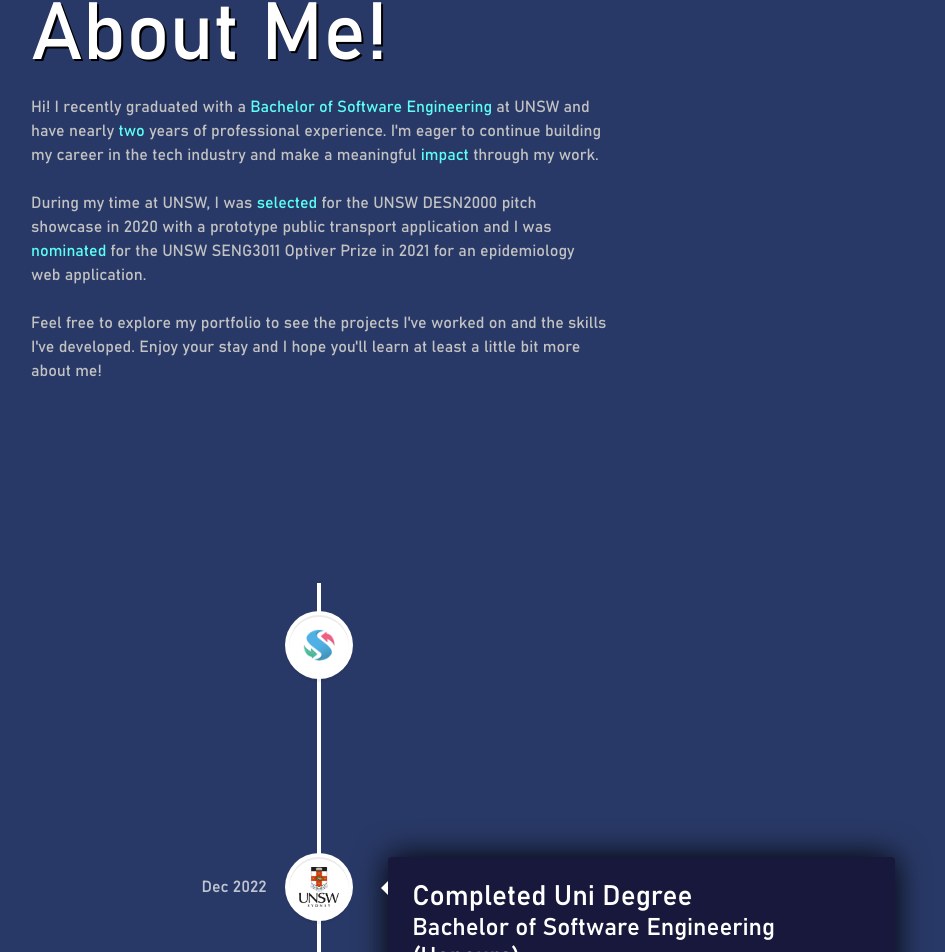
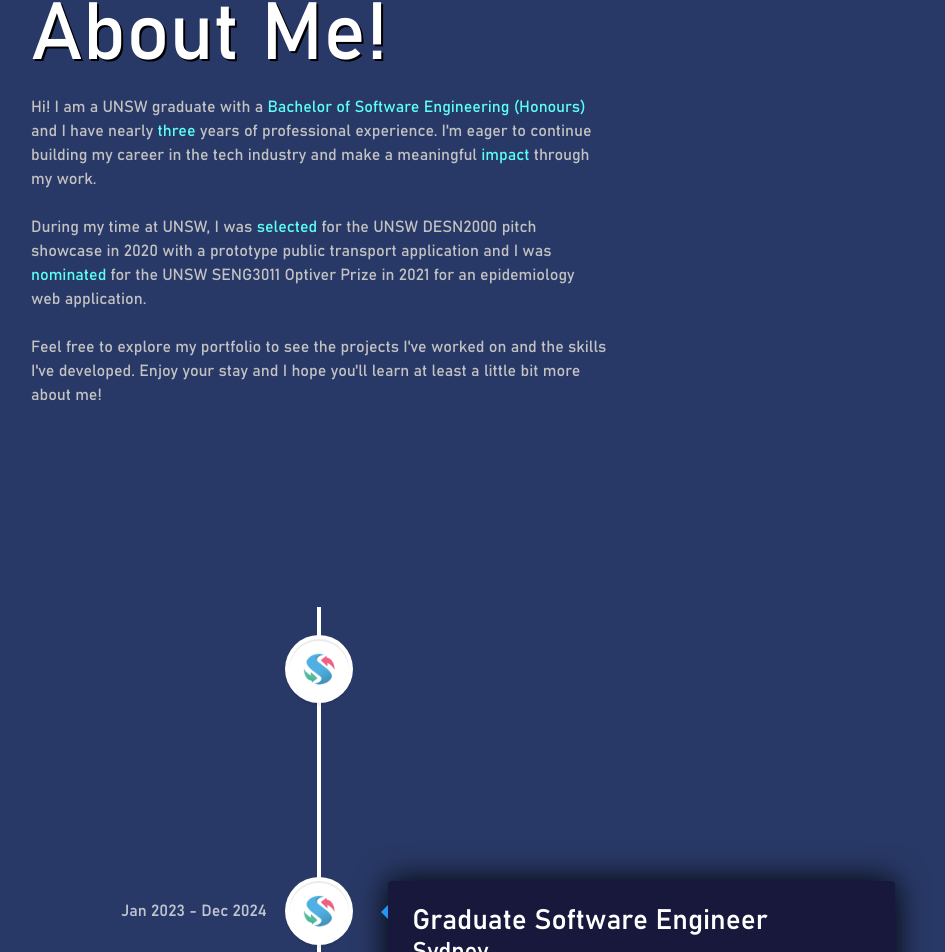
Before and after one commit to leewilliam200/leewilliam200.github.io, a React (Create React App) app: page / in a window 1280 px wide. Shown: the part 1439-2391 px from the top of the page, without its empty margins (321-1266 px from the left). Built offline with nearby package versions, Linux system fonts and the light colour scheme.

Commit message:
Update information

```diff
--- a/src/components/homeScreen.js
+++ b/src/components/homeScreen.js
@@ -75,7 +75,7 @@ export const Home = () => {
             <div className='introCont'>
                 <p2>Hey there! My name is</p2>
                 <p1>William Lee.</p1>
-                <p3>I'm a <p3 className="highlight"> second-year software engineering </p3> graduate based in Sydney with a passion to tackle whatever
+                <p3>I'm a <p3 className="highlight"> third-year software engineer </p3> based in Sydney with a passion to tackle whatever
                     challenge I am
                     faced with. I enjoy <p3 className="highlight"> learning </p3> new things and <p3 className="highlight"> innovating </p3> to create
                     something unique.
@@ -93,10 +93,9 @@ export const Home = () => {
             <div id="about" className={`aboutCont ${isAboutVisible ? 'is-visible' : ''}`} ref={aboutRef}>
                 <p1>About Me!</p1>
                 <p3>
-                    Hi! I recently graduated with a
-                    <p3 className="highlight"> Bachelor of Software Engineering </p3>
-                    at UNSW and have nearly
-                    <p3 className="highlight"> two </p3> years of professional experience. I'm eager to continue building my career in the tech
+                    Hi! I am a UNSW graduate with a
+                    <p3 className="highlight"> Bachelor of Software Engineering (Honours) </p3>and I have nearly
+                    <p3 className="highlight"> three </p3> years of professional experience. I'm eager to continue building my career in the tech
                     industry and
                     make a meaningful <p3 className="highlight"> impact </p3> through my work.
                 </p3>
--- a/src/components/timeline/timeline.js
+++ b/src/components/timeline/timeline.js
@@ -30,7 +30,27 @@ export const Timeline = () => {
                     boxShadow: '0rem 0 2rem #000',
                 }}
                 contentArrowStyle={{ borderRight: '7px solid  rgb(33, 150, 243)' }}
-                date="Jan 2023 - present"
+                date="Jan 2025 - present"
+                iconStyle={{
+                    background: '#fff',
+                }}
+                icon={<Logo imagePath={sjLogo}/>}
+            >
+                <h3 className="vertical-timeline-element-title">Software Engineer</h3>
+                <h4 className="vertical-timeline-element-subtitle">Sydney</h4>
+                <p>
+                    Java, Apache Kafka, Spring, Python, MongoDB, Typescript, React Native, ReactJS, Agile, Project Management
+                </p>
+            </VerticalTimelineElement>
+            <VerticalTimelineElement
+                className="vertical-timeline-element--work"
+                contentStyle={{
+                    background: '#17183B',
+                    color: '#fff',
+                    boxShadow: '0rem 0 2rem #000',
+                }}
+                contentArrowStyle={{ borderRight: '7px solid  rgb(33, 150, 243)' }}
+                date="Jan 2023 - Dec 2024"
                 iconStyle={{
                     background: '#fff',
                 }}
```
